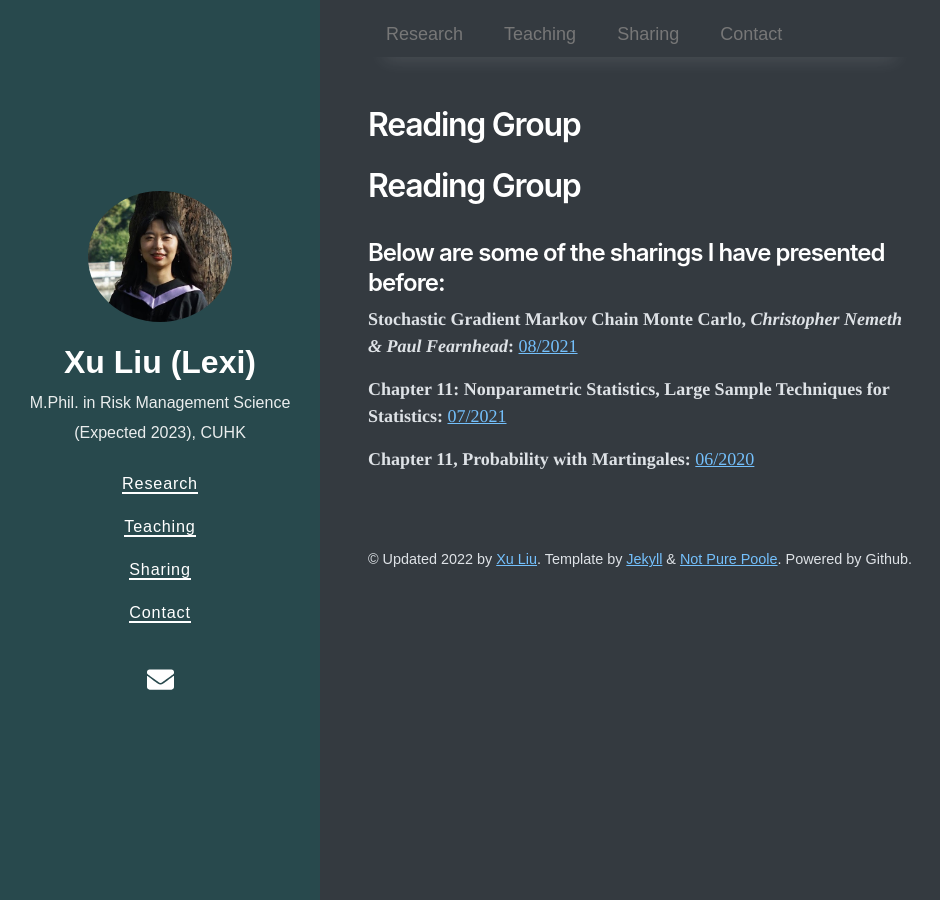
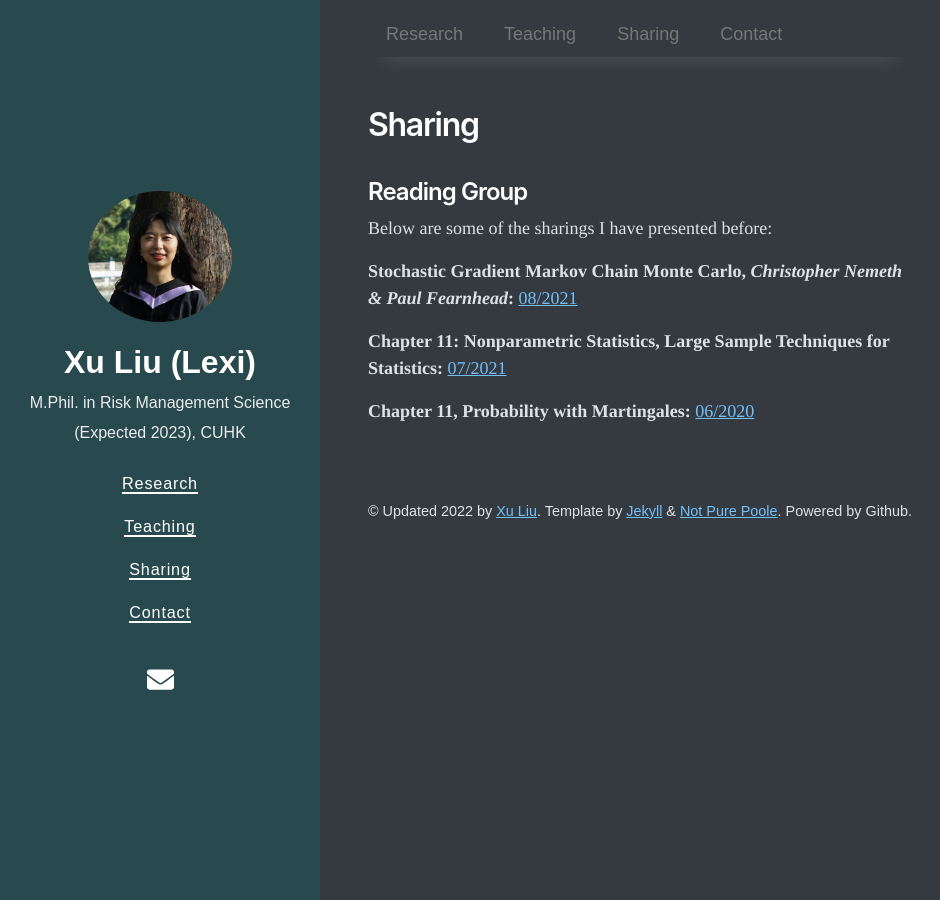
Before and after one commit to lexilxu/MyPage, a Jekyll site: the page built from sharing.md, in a window 1280 px wide. Shown: the whole page, without its empty margins (0-940 px from the left). Built offline with Jekyll 4.4.1, drawn with Linux system fonts in a browser that asks for light colours; nearby versions of some CDN libraries; our own code applies the rules of GitHub Pages for plain Markdown files.

Commit message:
Update sharing.md

```diff
--- a/sharing.md
+++ b/sharing.md
@@ -1,13 +1,13 @@
 ---
 layout: page
 permalink: /sharing/
-title:
+title: Sharing
 type: sharing
 ---
 
-# Reading Group
+## Reading Group
 
-## Below are some of the sharings I have presented before:
+Below are some of the sharings I have presented before:
 
 **Stochastic Gradient Markov Chain Monte Carlo, *Christopher Nemeth & Paul Fearnhead*:** [08/2021](https://mycuhk-my.sharepoint.com/:b:/r/personal/1155091975_link_cuhk_edu_hk/Documents/sharing/SGMCMC.pdf?csf=1&web=1&e=k53IUb)
 
```
